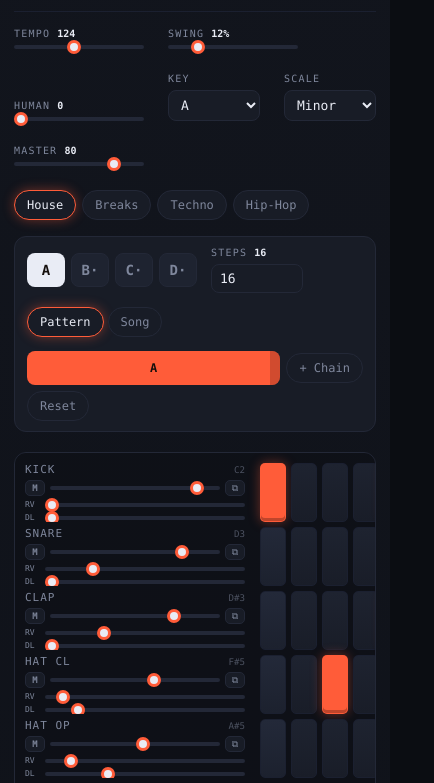
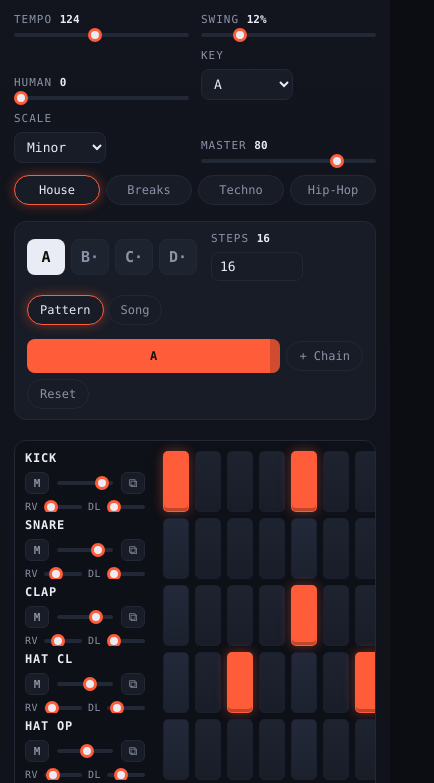
Before and after one commit to Alexandru2984/browser_drum_machine, a website: page index.html in a window 390 px wide. Shown: the part 104-887 px from the top of the page, 434 px wide, since content can reach past the window. Drawn offline with Linux system fonts and the light colour scheme.

Commit message:
Design overhaul: larger typography, single FX line, mobile responsive

```diff
--- a/app.js
+++ b/app.js
@@ -774,7 +774,7 @@ const noteName = CORE.noteName;
 
 function buildGrid() {
   grid.innerHTML = "";
-  grid.style.gridTemplateColumns = `230px repeat(${state.steps}, minmax(26px, 1fr))`;
+  grid.style.gridTemplateColumns = `var(--label-w) repeat(${state.steps}, minmax(26px, 1fr))`;
   const rows = [
     ...PERC_TRACKS.map((t) => ({ ...t, kind: "perc" })),
     { ...BASS_TRACK, kind: "bass" },
@@ -795,8 +795,7 @@ function buildGrid() {
       `</div>` +
       `<div class="fx-line"><small>RV</small>` +
       `<input type="range" class="row-fx" data-track="${tr.id}" data-fx="rev" min="0" max="100" value="${tr.rev}" title="Reverb send" />` +
-      `</div>` +
-      `<div class="fx-line"><small>DL</small>` +
+      `<small>DL</small>` +
       `<input type="range" class="row-fx" data-track="${tr.id}" data-fx="dly" min="0" max="100" value="${tr.dly}" title="Delay send" />` +
       `</div>`;
     grid.appendChild(label);
--- a/style.css
+++ b/style.css
@@ -5,11 +5,12 @@
   --line: #232837;
   --line-soft: #1b2030;
   --text: #e9ecf5;
-  --dim: #7f879c;
+  --dim: #8b93a8;
   --accent: #ff5c39;
   --accent-glow: rgba(255, 92, 57, .4);
   --beat: #1e2330;
   --beat-hover: #2a3143;
+  --label-w: 240px;
 }
 
 * { box-sizing: border-box; margin: 0; padding: 0; }
@@ -57,8 +58,8 @@ body {
   align-self: center;
 }
 
-h1 { font-size: 18px; letter-spacing: 8px; font-weight: 700; }
-.tag { color: var(--dim); font-size: 11px; letter-spacing: .5px; }
+h1 { font-size: 20px; letter-spacing: 8px; font-weight: 700; }
+.tag { color: var(--dim); font-size: 13px; letter-spacing: .3px; }
 
 .transport { display: flex; gap: 8px; }
 
@@ -67,11 +68,11 @@ h1 { font-size: 18px; letter-spacing: 8px; font-weight: 700; }
   color: var(--text);
   border: 1px solid var(--line);
   border-radius: 10px;
-  padding: 10px 16px;
+  padding: 11px 20px;
   font: inherit;
   font-size: 14px;
   cursor: pointer;
-  transition: transform .06s ease, border-color .15s, box-shadow .15s;
+  transition: transform .06s ease, border-color .15s, box-shadow .15s, background .15s;
 }
 .btn:hover { border-color: #39415a; background: #1e2330; }
 .btn:active { transform: scale(.96); }
@@ -101,11 +102,11 @@ h1 { font-size: 18px; letter-spacing: 8px; font-weight: 700; }
 .ctl {
   display: flex;
   flex-direction: column;
-  gap: 6px;
-  font-size: 10px;
+  gap: 7px;
+  font-size: 11px;
   color: var(--dim);
   text-transform: uppercase;
-  letter-spacing: 1.2px;
+  letter-spacing: 1px;
 }
 .ctl b { color: var(--text); letter-spacing: 0; }
 
@@ -176,70 +177,76 @@ select option { background: var(--panel); }
 
 .grid {
   display: grid;
-  grid-template-columns: 230px repeat(16, minmax(26px, 1fr));
-  grid-template-rows: repeat(11, minmax(58px, 1fr));
-  gap: 5px;
+  grid-template-columns: var(--label-w) repeat(16, minmax(26px, 1fr));
+  grid-template-rows: repeat(11, minmax(56px, 1fr));
+  gap: 6px;
   height: 100%;
 }
 
 .row-label {
-  font-size: 11px;
-  letter-spacing: 1px;
+  font-size: 13px;
   color: var(--dim);
-  text-transform: uppercase;
   display: flex;
   flex-direction: column;
   justify-content: center;
-  gap: 4px;
-  padding-right: 10px;
+  gap: 7px;
+  padding-right: 12px;
   user-select: none;
   overflow: hidden;
 }
 
 .row-head { display: flex; justify-content: space-between; align-items: baseline; }
-.row-head small { opacity: .55; letter-spacing: 0; }
+.row-name {
+  color: var(--text);
+  font-size: 14px;
+  font-weight: 600;
+  text-transform: uppercase;
+  letter-spacing: .8px;
+}
+.row-head small { color: var(--dim); font-size: 11px; }
 
 .row-tools {
   display: flex;
   align-items: center;
-  gap: 5px;
+  gap: 8px;
   min-width: 0;
 }
 
 .mute-btn {
   background: var(--panel-2);
   border: 1px solid var(--line);
-  border-radius: 5px;
+  border-radius: 6px;
   color: var(--dim);
   font: inherit;
-  font-size: 9px;
+  font-size: 11px;
   font-weight: 700;
-  width: 20px;
-  height: 16px;
+  width: 24px;
+  height: 22px;
   cursor: pointer;
   line-height: 1;
+  flex: none;
 }
-.mute-btn:hover { border-color: #3a4256; }
+.mute-btn:hover { border-color: #3a4256; color: var(--text); }
 .mute-btn.active {
   background: var(--accent);
   color: #16100d;
   border-color: transparent;
-  box-shadow: 0 0 10px var(--accent-glow);
 }
 
 .copy-btn {
   background: var(--panel-2);
   border: 1px solid var(--line);
-  border-radius: 5px;
+  border-radius: 6px;
   color: var(--dim);
   font: inherit;
-  font-size: 9px;
-  width: 20px;
-  height: 16px;
+  font-size: 12px;
+  width: 24px;
+  height: 22px;
   cursor: pointer;
   line-height: 1;
+  flex: none;
 }
-.copy-btn:hover { border-color: #3a4256; }
+.copy-btn:hover { border-color: #3a4256; color: var(--text); }
 .copy-btn.clipboard {
   background: #3fd97f;
   color: #06281a;
@@ -249,42 +256,27 @@ select option { background: var(--panel); }
 .row-vol {
   flex: 1;
   min-width: 24px;
-  height: 3px;
+  height: 4px;
 }
 .fx-line {
   display: flex;
   align-items: center;
-  gap: 5px;
+  gap: 6px;
   min-width: 0;
 }
 .fx-line small {
-  font-size: 8px;
+  font-size: 10px;
   color: var(--dim);
-  width: 15px;
+  width: 18px;
   flex: none;
-  letter-spacing: 0;
+  letter-spacing: .5px;
 }
-.row-fx {
+.fx-line input[type="range"] {
   flex: 1;
   min-width: 0;
-  height: 3px;
+  height: 4px;
 }
-.row-fx::-webkit-slider-thumb {
-  width: 9px; height: 9px;
-  border-width: 2px;
-}
-.row-fx::-moz-range-thumb {
-  width: 5px; height: 5px;
-  border-width: 2px;
-}
-.row-vol::-webkit-slider-thumb {
-  width: 11px; height: 11px;
-  border-width: 2px;
-}
-.row-vol::-moz-range-thumb {
-  width: 7px; height: 7px;
-  border-width: 2px;
-}
+
 
 .row-label.muted .row-name { text-decoration: line-through; opacity: .45; }
 
@@ -322,7 +314,7 @@ select option { background: var(--panel); }
   inset: 0;
   display: grid;
   place-items: center;
-  font-size: 8px;
+  font-size: 10px;
   font-weight: 700;
   color: #06232e;
   pointer-events: none;
@@ -369,10 +361,10 @@ select option { background: var(--panel); }
 .slot-btns { display: flex; gap: 6px; }
 
 .slot {
-  width: 38px; height: 34px;
+  width: 42px; height: 38px;
   font: inherit;
   font-weight: 700;
-  font-size: 14px;
+  font-size: 15px;
   color: var(--dim);
   background: var(--beat);
   border: 1px solid var(--line);
@@ -568,9 +560,11 @@ select option { background: var(--panel); }
   justify-content: space-between;
   align-items: center;
   gap: 12px;
-  margin-top: 18px;
+  margin-top: 16px;
+  padding-top: 12px;
+  border-top: 1px solid var(--line-soft);
   color: var(--dim);
-  font-size: 12px;
+  font-size: 13px;
   flex-wrap: wrap;
 }
 
@@ -583,7 +577,32 @@ kbd {
   font-size: 11px;
 }
 
+@media (max-width: 900px) {
+  :root { --label-w: 200px; }
+  .controls { gap: 16px; }
+  input[type="range"] { width: 110px; }
+}
+
 @media (max-width: 640px) {
-  .machine { padding: 14px; }
-  .presets { margin-left: 0; }
+  :root { --label-w: 132px; }
+  .machine { padding: 12px 14px 10px; }
+  .top { padding-bottom: 10px; }
+  h1 { letter-spacing: 5px; font-size: 17px; }
+  .tag { display: none; }
+  .transport { width: 100%; }
+  .transport .btn { flex: 1; padding: 12px 8px; }
+  .controls { gap: 12px; }
+  .ctl { flex: 1; min-width: 120px; }
+  .ctl input[type="range"] { width: 100%; }
+  .presets { margin-left: 0; width: 100%; }
+  .presets .chip { flex: 1; }
+  .row-head small { display: none; }
+  .row-name { font-size: 12px; }
+  .fx-line small { width: auto; }
+  .slot { width: 38px; height: 36px; }
+  .io-bar input { flex: 1; width: auto; min-width: 90px; }
+  .jam-box { width: 100%; }
+  .jam-box input { flex: 1; }
+  .bottom { font-size: 12px; }
+  .bottom span:last-child { display: none; }
 }
--- a/sw.js
+++ b/sw.js
@@ -1,5 +1,5 @@
 // THUMP service worker — cache-first for static shell, never cache API/WS.
-const CACHE = "thump-v1";
+const CACHE = "thump-v2";
 const ASSETS = ["", "index.html", "style.css", "core.js", "app.js", "manifest.json", "icon-192.png", "icon-512.png"].map(
   (p) => "/" + p
 );
```
